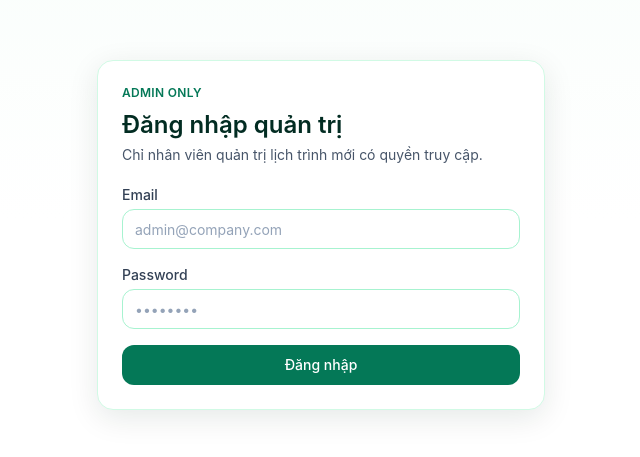
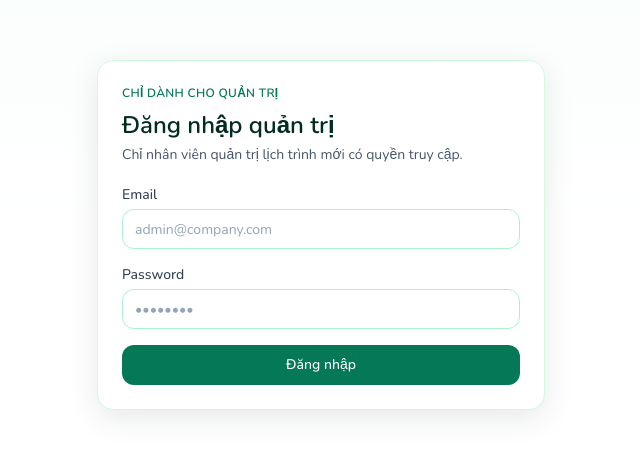
Before and after one commit to roxanneking/Mr-Dung-Calendar, a Next.js app: page /admin/login in a window 1280 px wide. Shown: the part 165-622 px from the top of the page, without its empty margins (319-959 px from the left). Built offline with nearby package versions, Linux system fonts and the light colour scheme.

Commit message:
refactor: finalize vietnamese UI baseline and handover docs

```diff
--- a/src/app/admin/login/page.tsx
+++ b/src/app/admin/login/page.tsx
@@ -34,7 +34,7 @@ export default function AdminLoginPage() {
     <main className="mx-auto flex min-h-screen w-full max-w-7xl items-center justify-center px-4">
       <div className="w-full max-w-md rounded-2xl border border-brand-100 bg-white p-6 shadow-soft">
         <p className="text-xs font-semibold uppercase tracking-wide text-brand-700">
-          Admin only
+          Chỉ dành cho quản trị
         </p>
         <h1 className="mt-2 text-2xl font-semibold text-brand-950">
           Đăng nhập quản trị
--- a/src/app/globals.css
+++ b/src/app/globals.css
@@ -15,7 +15,6 @@ body {
   min-height: 100vh;
   background: linear-gradient(180deg, #f7fdfa 0%, #ffffff 48%);
   color: #0f172a;
-  font-family: Inter, system-ui, -apple-system, Segoe UI, Roboto, sans-serif;
 }
 
 a {
--- a/src/app/layout.tsx
+++ b/src/app/layout.tsx
@@ -1,7 +1,13 @@
 import type { Metadata } from "next";
 import type { ReactNode } from "react";
+import { Nunito } from "next/font/google";
 import "./globals.css";
 import { ToastProvider } from "@/hooks/use-toast";
+
+const nunito = Nunito({
+  subsets: ["latin", "vietnamese"],
+  weight: ["400", "500", "600", "700", "800"]
+});
 
 export const metadata: Metadata = {
   title: "Lịch Trình Sếp",
@@ -15,7 +21,7 @@ export default function RootLayout({
 }>) {
   return (
     <html lang="vi">
-      <body>
+      <body className={nunito.className}>
         <ToastProvider>{children}</ToastProvider>
       </body>
     </html>
```
Also changed, not shown: 1 other file (tests, documents, lock files or other folders).
